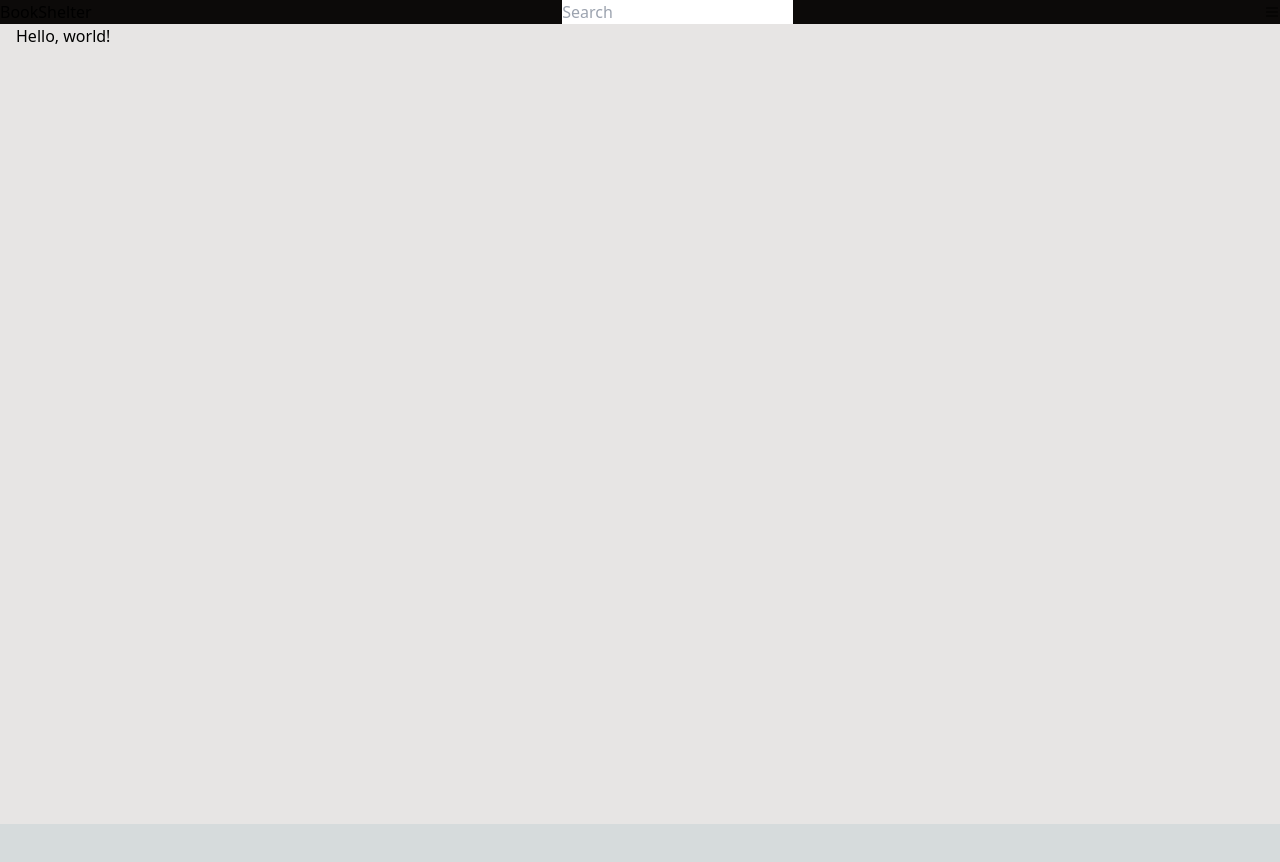
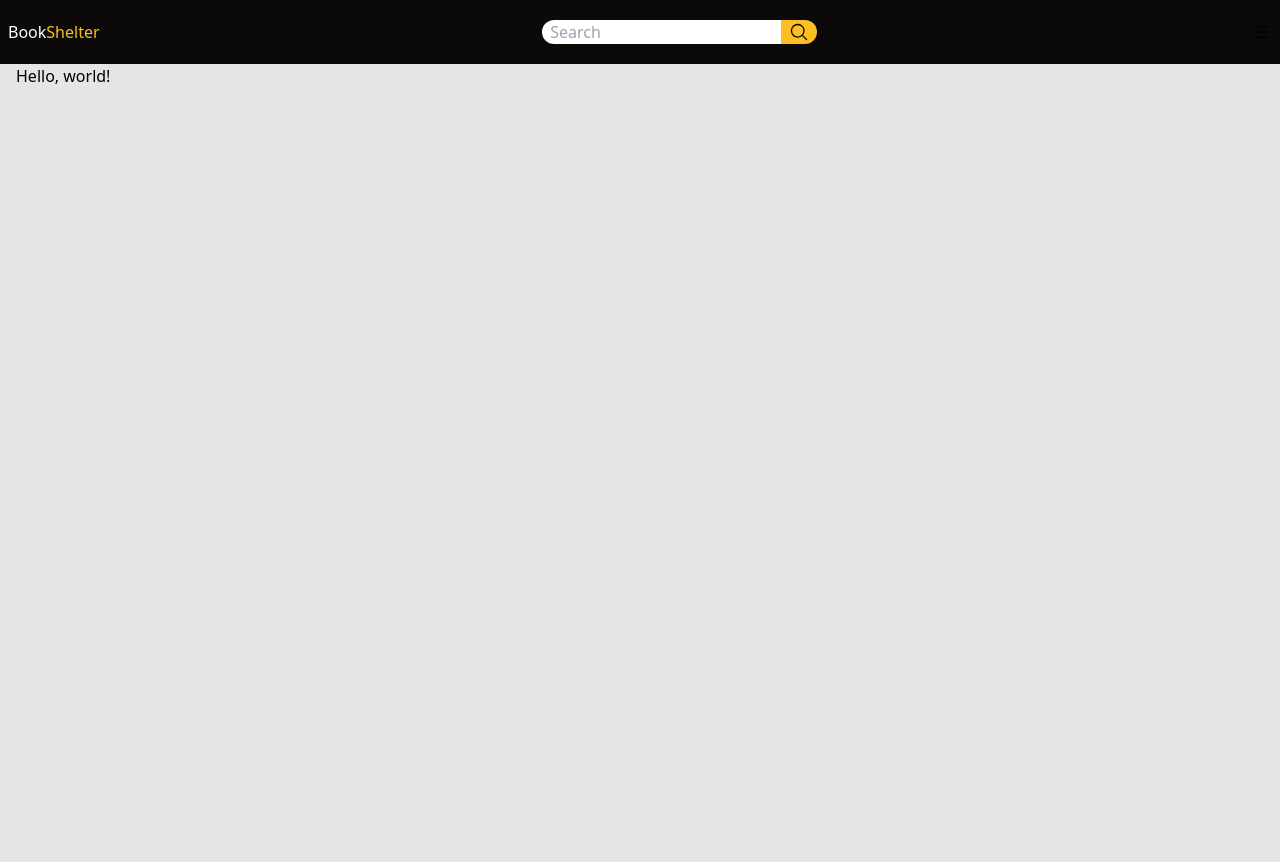
Before and after one commit to rauleffting/bookshelter, a Next.js app: page / in a window 1280 px wide. Before the commit the page ends 824 px from the top, so only its background shows below. Built offline with nearby package versions, Linux system fonts and the light colour scheme.

Commit message:
add header layout

```diff
--- a/src/app/components/header.tsx
+++ b/src/app/components/header.tsx
@@ -1,14 +1,28 @@
 'use client'
 
-import { List } from '@phosphor-icons/react'
+import { List, MagnifyingGlass } from '@phosphor-icons/react'
 
 export function Header() {
   return (
-    <header className="flex justify-between items-center bg-stone-950">
-      <h4>BookShelter</h4>
-      <input type="text" placeholder="Search" />
-      <nav>
-        <List />
+    <header className="flex justify-between items-center h-16 px-2 bg-stone-950">
+      <h4 className="text-base text-amber-400 pr-2">
+        <span className="text-white">Book</span>
+        Shelter
+      </h4>
+      <div className="flex items-center">
+        <input
+          type="text"
+          placeholder="Search"
+          className="flex pl-2 h-6 rounded-tl-xl rounded-bl-xl text-stone-950 focus:outline-none"
+        />
+        <div className="flex h-6 p-2 items-center justify-center rounded-tr-xl rounded-br-xl bg-amber-400 cursor-pointer hover:bg-amber-500">
+          <MagnifyingGlass size={20} className="text-stone-950" />
+        </div>
+      </div>
+      <nav className="flex items-center">
+        <button>
+          <List size={20} />
+        </button>
       </nav>
     </header>
   )
--- a/src/app/globals.css
+++ b/src/app/globals.css
@@ -13,6 +13,7 @@
     --foreground-rgb: 255, 255, 255;
     --background-start-rgb: 0, 0, 0;
     --background-end-rgb: 0, 0, 0;
+    font-family: 'Nunito Sans', Arial, Helvetica, sans-serif;
   }
 }
 
--- a/src/app/layout.tsx
+++ b/src/app/layout.tsx
@@ -13,6 +13,18 @@ export default function RootLayout({
 }) {
   return (
     <html lang="en">
+      <head>
+        <link rel="preconnect" href="https://fonts.googleapis.com" />
+        <link
+          rel="preconnect"
+          href="https://fonts.gstatic.com"
+          crossOrigin="anonymous"
+        />
+        <link
+          href="https://fonts.googleapis.com/css2?family=Nunito+Sans:wght@400;700&display=swap"
+          rel="stylesheet"
+        />
+      </head>
       <body>
         <Header />
         <main className="h-screen px-4 bg-stone-200">{children}</main>
```
